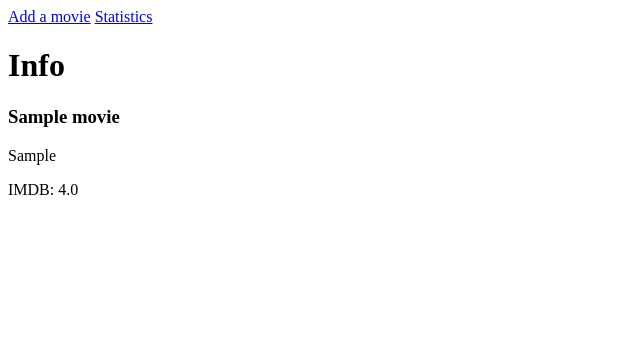
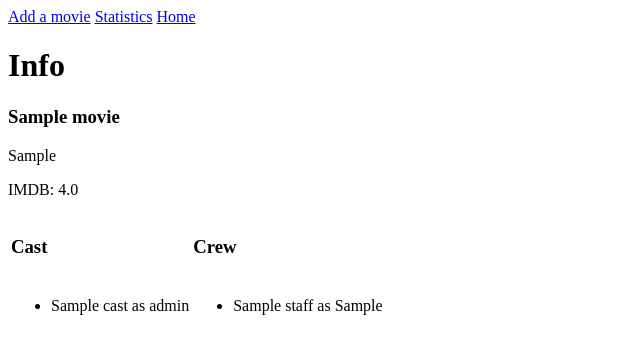
Before and after one commit to AnastasiiaRozlyvan/-Film_and_Review_catalog, a Django app: page /catalog/movie/1 in a window 1280 px wide. Shown: the top 354 px of the page, without its empty margins (0-640 px from the left). Run offline with Django 3.2, Linux system fonts and the light colour scheme; tables that the repository leaves empty hold one stand-in row (values such as "Sample post").

Commit message:
added cast and crew to movie info

```diff
--- a/catalog/templates/catalog/index.html
+++ b/catalog/templates/catalog/index.html
@@ -8,7 +8,7 @@
     </head>
     <body>
         <h1>Films and Review</h1>
-        {% for d in descr %}
+        {% for d in descriptions %}
         <div>
             <h2><a href="{{ d.get_absolute_url }}">{{ d.movie }}</a></h2>
             <p> Directed by {{ d.movie.directed_by }}</p>
--- a/catalog/templates/catalog/movie_info.html
+++ b/catalog/templates/catalog/movie_info.html
@@ -5,11 +5,28 @@
         <title>Info - Film and Review</title>
         <a href="{% url 'add' %}">Add a movie</a>
         <a href="{% url 'statistics' %}">Statistics</a>
+        <a href="{% url 'index' %}">Home</a>
     </head>
     <body>
         <h1>Info</h1>
         <h3>{{ MovieDescription.movie}}</h3>
         <p>{{ MovieDescription.synopsis}}</p>
         <p>IMDB: {{ MovieDescription.rate}}</p>
+        <table><tr><td><h3>Cast</h3></td><td><h3>Crew</h3></td></tr>
+        <td>
+        <ul>
+            {% for actor in MovieDescription.movie.cast_set.all %}
+                <li>{{actor}} as {{actor.role}}</li>
+            {% endfor %}
+        </ul>
+        </td>
+         <td>
+         <ul>
+            {% for member in MovieDescription.movie.staff_set.all %}
+                <li> {{member}} as {{member.position}}</li>
+            {% endfor %}
+        </ul>
+         </td>
+        </table>
     </body>
 </html>
--- a/catalog/views.py
+++ b/catalog/views.py
@@ -10,9 +10,8 @@ from .forms import MovieAddingForm, CommentAddingForm
 
 def index(request):
     template = loader.get_template('catalog/index.html')
-    movies = Movie.objects.all()
     descr = MovieDescription.objects.all()
-    context = {'movies': movies, 'descr': descr}
+    context = {'descriptions': descr}
     return HttpResponse(template.render(context, request))
 
 
```
